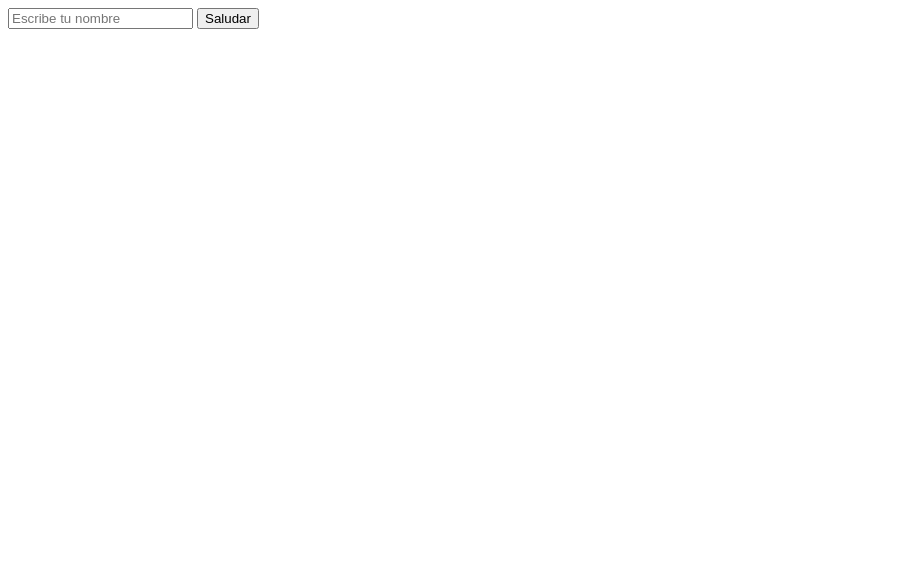
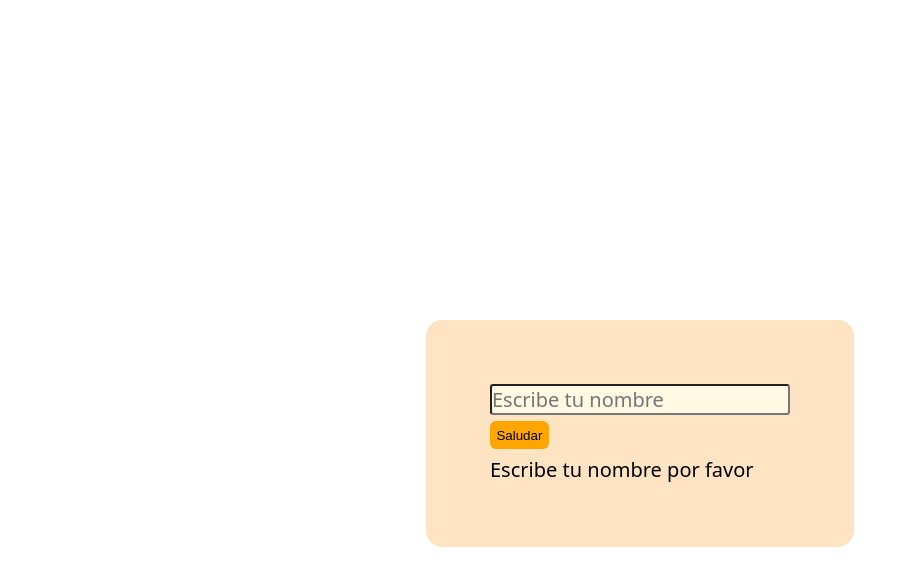
Before and after one commit to samthekiller17/DOM-Eventos-en-JavaScript, a plain HTML site: page Ejercicio-01/index.html in a window 1280 px wide. Both pictures are taken after a click on the button "Saludar". Shown: the whole page, without its empty margins (0-909 px from the left). Drawn offline with Linux system fonts and the light colour scheme.

Commit message:
feat: Se termino el js del ejercicio 1 y se le agrego un estilo sencillo

```diff
--- a/Ejercicio-01/css/estilos.css
+++ b/Ejercicio-01/css/estilos.css
@@ -0,0 +1,45 @@
+*{
+    box-sizing: border-box;
+    margin: 0;
+    padding: 0;
+}
+body{
+    display: flex;
+    justify-content: center;
+    align-items: center;
+    padding: 20rem;
+}
+.saludarpersona{
+    display: flex;
+    flex-direction: column;
+    align-items: start;
+    gap: 0.4rem;
+    background-color: bisque;
+    padding: 4rem;
+    border-radius: 1rem;
+}
+
+#esnombre{
+    font-size: 20px;
+    font-family: system-ui, -apple-system, BlinkMacSystemFont, 'Segoe UI', Roboto, Oxygen, Ubuntu, Cantarell, 'Open Sans', 'Helvetica Neue', sans-serif;
+    border-radius: 0.2rem;
+    background-color: rgb(255, 249, 227);
+
+}
+
+#btnSaludar{
+    background-color: orange;
+    padding: 0.4rem;
+    display: flex;
+    border: 1rem;
+    border-radius: 0.4rem;
+    justify-content: start;
+    align-items: start;
+
+}
+
+#saludo{
+    font-size: 20px;
+    font-family: system-ui, -apple-system, BlinkMacSystemFont, 'Segoe UI', Roboto, Oxygen, Ubuntu, Cantarell, 'Open Sans', 'Helvetica Neue', sans-serif;
+    font-weight: 100;
+}
--- a/Ejercicio-01/index.html
+++ b/Ejercicio-01/index.html
@@ -4,15 +4,19 @@
     <meta charset="UTF-8">
     <meta name="viewport" content="width=device-width, initial-scale=1.0">
     <title>DOM-Eventos en JavaScript</title>
+    <link rel="stylesheet" href="css/estilos.css">
 </head>
 <body>
 
     <!--Saludar una persona-->
 
-    <div>
+    <div class="saludarpersona">
         <input type="text" id="esnombre" placeholder="Escribe tu nombre">
         <button id="btnSaludar">Saludar</button>
         <p id="saludo"></p>
     </div>
+
+    <script src="js/app.js"></script>
 </body>
+
 </html>
--- a/Ejercicio-01/js/app.js
+++ b/Ejercicio-01/js/app.js
@@ -3,6 +3,14 @@ const nombre = document.getElementById("esnombre");
     const saludo = document.getElementById("saludo");
 
     btnsaludar.addEventListener("click", function(){
-       const nombre = nombre.value;
+       const sacarnombre = nombre.value.trim();
+
+       if(sacarnombre === ("")){
+         saludo.textContent = "Escribe tu nombre por favor";
+       }
+       else{
+         saludo.textContent = `¡Hola, ${sacarnombre}! Bienvenid@.`;
+       }
+
 
     });
```
